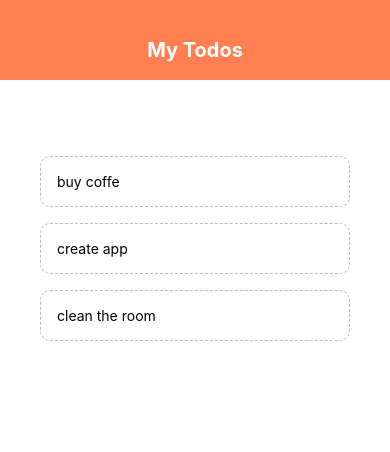
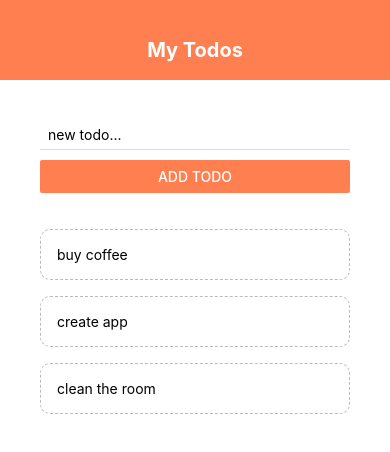
Before and after one commit to jad-amine/React_Native, a React Native app: screen / in a window 390 px wide. Shown: the top 452 px of the page. Built offline with nearby package versions, Linux system fonts and the light colour scheme.

Commit message:
Added AddTodo component

```diff
--- a/App.js
+++ b/App.js
@@ -6,15 +6,15 @@ import {
   TouchableOpacity,
   View,
 } from "react-native";
-import Form from "./components/Form";
 
 // Components
+import AddTodo from "./components/AddTodo";
 import Header from "./components/Header";
 import TodoItem from "./components/TodoItem";
 
 export default function App() {
   const [todos, setTodos] = useState([
-    { text: "buy coffe", key: "1" },
+    { text: "buy coffee", key: "1" },
     { text: "create app", key: "2" },
     { text: "clean the room", key: "3" },
   ]);
@@ -25,16 +25,17 @@ export default function App() {
     });
   };
 
+  const submitHandler = (text) => {
+    setTodos((prevTodos) => {
+      return [{ text: text, key: Math.random().toString() }, ...prevTodos];
+    });
+  };
+
   return (
     <View style={styles.container}>
       <Header />
       <View style={styles.content}>
-        {/* <Form
-          setTodos={setTodos}
-          todos={todos}
-          setNumber={setNumber}
-          number={number}
-        /> */}
+        <AddTodo submitHandler={submitHandler} />
         <View style={styles.list}>
           <FlatList
             data={todos}
--- /dev/null
+++ b/components/AddTodo.js
@@ -0,0 +1,33 @@
+import React, { useState } from "react";
+import { Button, StyleSheet, Text, TextInput, View } from "react-native";
+
+const AddTodo = ({ submitHandler }) => {
+  const [text, setText] = useState("");
+
+  return (
+    <View>
+      <TextInput
+        placeholder="new todo..."
+        onChangeText={(val) => setText(val)}
+        style={styles.input}
+      />
+      <Button
+        onPress={() => submitHandler(text)}
+        title={"Add Todo"}
+        color="coral"
+      />
+    </View>
+  );
+};
+
+export default AddTodo;
+
+const styles = StyleSheet.create({
+  input: {
+    marginBottom: 10,
+    paddingHorizontal: 8,
+    paddingVertical: 6,
+    borderBottomWidth: 1,
+    borderBottomColor: "#ddd",
+  },
+});
--- a/components/Form.js
+++ /dev/null
@@ -1,32 +0,0 @@
-import React, { useState } from "react";
-import { Button, StyleSheet, Text, TextInput, View } from "react-native";
-
-const Form = ({ todos, setTodos, setNumber, number }) => {
-  const [newTodo, SetNewTodo] = useState("");
-
-  const handleAdd = () => {
-    setNumber(number + 1);
-    const toAdd = { text: newTodo, key: number };
-    setTodos([...todos, toAdd]);
-  };
-
-  return (
-    <View>
-      <Text>New Todo:</Text>
-      <TextInput
-        style={styles.input}
-        onChangeText={(val) => SetNewTodo(val)}
-        placeholder="add todo.."
-      />
-      <Button title="Add" onPress={handleAdd} />
-    </View>
-  );
-};
-
-const styles = StyleSheet.create({
-  input: {
-    borderColor: "black",
-  },
-});
-
-export default Form;
```
